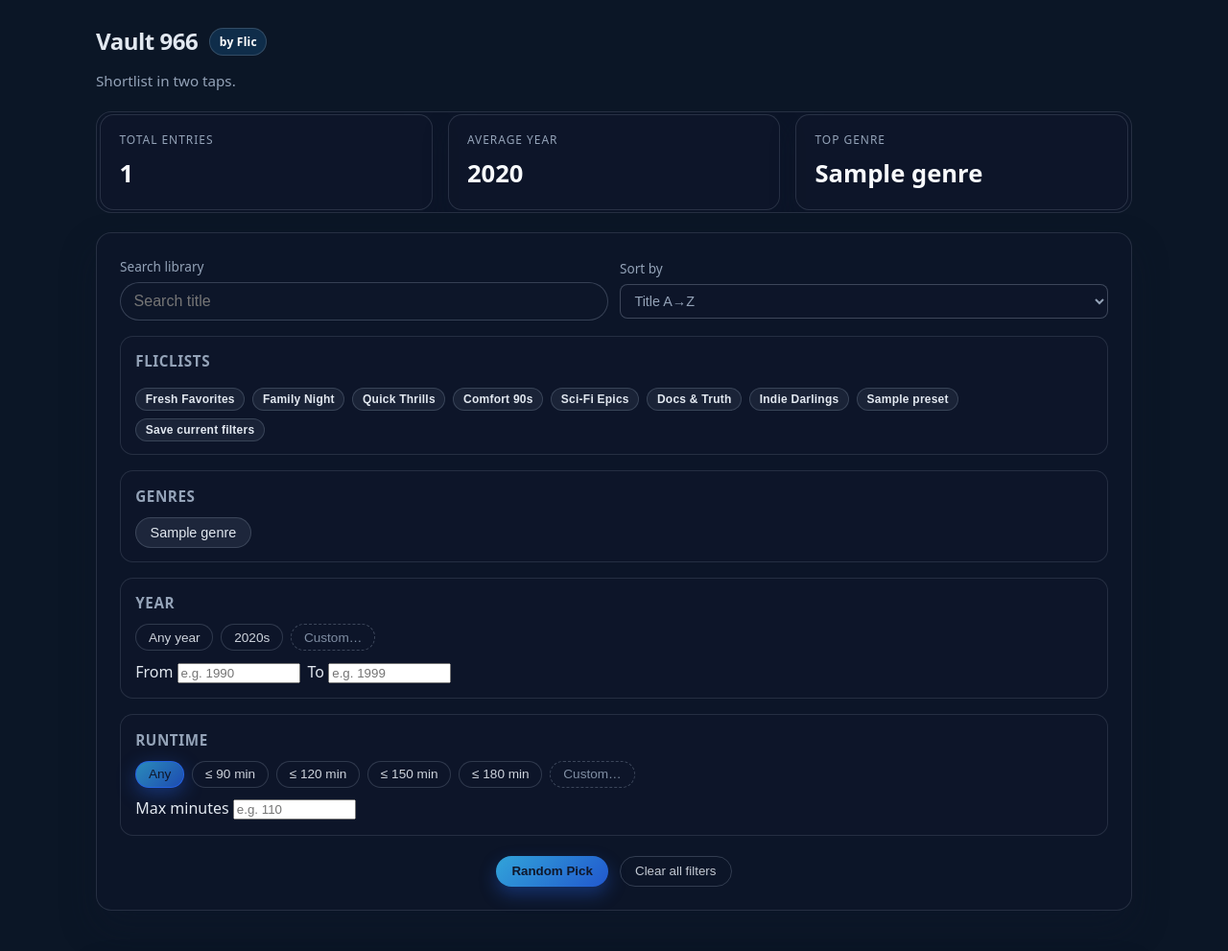
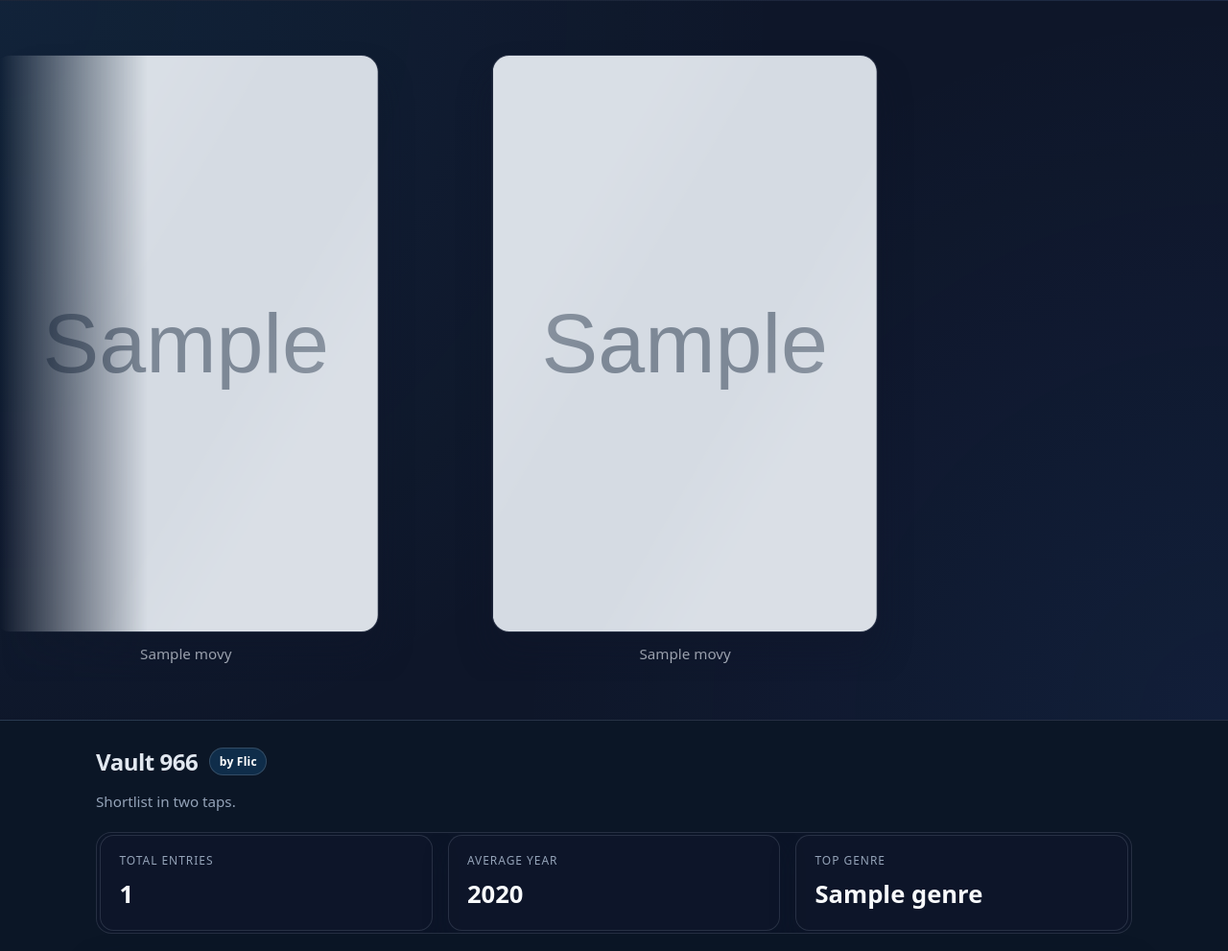
Before and after one commit to cmsjade5000/Vault966R2, a FastAPI app: page /ui/movies in a window 1280 px wide. Shown: the top 991 px of the page at 96% size. Run offline with FastAPI, Linux system fonts and the light colour scheme; tables that the repository leaves empty hold one stand-in row (values such as "Sample post"); grey boxes marked "Sample" are stand-in pictures.

Commit message:
Add poster carousel banner to movies page

```diff
--- a/api/routers/ui.py
+++ b/api/routers/ui.py
@@ -376,6 +376,14 @@ def movies_grid(
     featured_movies = movies[:featured_limit]
     table_movies = movies
 
+    carousel_limit = 20
+    poster_carousel_movies: List[Movie] = []
+    for movie in movies:
+        if getattr(movie, "poster_url", None):
+            poster_carousel_movies.append(movie)
+        if len(poster_carousel_movies) >= carousel_limit:
+            break
+
     genres_value = ", ".join(params.genres)
     runtime_max_value = params.runtime_max if params.runtime_max is not None else ""
     year_min_value = params.year_min if params.year_min is not None else ""
@@ -405,6 +413,7 @@ def movies_grid(
         "featured_movies": featured_movies,
         "table_movies": table_movies,
         "featured_limit": featured_limit,
+        "poster_carousel_movies": poster_carousel_movies,
     }
 
     response = TEMPLATES.TemplateResponse("movies_grid.html", context)
--- a/static/css/movies.css
+++ b/static/css/movies.css
@@ -1,3 +1,77 @@
+.poster-banner {
+  position: relative;
+  overflow: hidden;
+  padding: clamp(1rem, 4vw, 2.5rem) 0;
+  background: radial-gradient(circle at top left, rgba(56, 189, 248, 0.08), transparent 55%),
+    radial-gradient(circle at bottom right, rgba(59, 130, 246, 0.08), transparent 50%),
+    rgba(15, 23, 42, 0.85);
+  border-bottom: 1px solid rgba(148, 163, 184, 0.18);
+  border-top: 1px solid rgba(148, 163, 184, 0.1);
+  pointer-events: none;
+  user-select: none;
+}
+
+.poster-banner__viewport {
+  position: relative;
+  mask-image: linear-gradient(to right, transparent, black 12%, black 88%, transparent);
+}
+
+.poster-banner__track {
+  display: flex;
+  gap: clamp(1rem, 3vw, 2.5rem);
+  width: max-content;
+  animation: poster-banner-scroll 70s linear infinite;
+}
+
+.poster-banner__item {
+  display: grid;
+  gap: 0.65rem;
+  justify-items: center;
+  min-width: clamp(120px, 12vw, 180px);
+}
+
+.poster-banner__poster {
+  position: relative;
+  border-radius: 18px;
+  overflow: hidden;
+  aspect-ratio: 2 / 3;
+  box-shadow: 0 24px 35px rgba(15, 23, 42, 0.45);
+  border: 1px solid rgba(148, 163, 184, 0.18);
+  background: rgba(15, 23, 42, 0.6);
+}
+
+.poster-banner__image {
+  width: 100%;
+  height: 100%;
+  object-fit: cover;
+  display: block;
+}
+
+.poster-banner__shine {
+  position: absolute;
+  inset: 0;
+  background: linear-gradient(120deg, rgba(255, 255, 255, 0.1) 25%, transparent 40%, transparent 60%, rgba(255, 255, 255, 0.12) 75%);
+  mix-blend-mode: screen;
+  pointer-events: none;
+}
+
+.poster-banner__caption {
+  font-size: clamp(0.75rem, 1.4vw, 0.95rem);
+  color: rgba(226, 232, 240, 0.85);
+  text-align: center;
+  font-weight: 500;
+  max-width: 14ch;
+}
+
+@keyframes poster-banner-scroll {
+  from {
+    transform: translateX(0);
+  }
+  to {
+    transform: translateX(-50%);
+  }
+}
+
 .page-hero {
   padding: 1.5rem clamp(1rem, 4vw, 3rem);
   margin: 0 auto;
--- a/templates/movies_grid.html
+++ b/templates/movies_grid.html
@@ -4,6 +4,30 @@
 <link rel="stylesheet" href="{{ url_for('static', path='css/movies.css') }}" />
 {% endblock %}
 {% block content %}
+  {% if poster_carousel_movies %}
+  {% set carousel_sequence = poster_carousel_movies + poster_carousel_movies %}
+  <section class="poster-banner" aria-hidden="true">
+    <div class="poster-banner__viewport">
+      <div class="poster-banner__track">
+        {% for movie in carousel_sequence %}
+          <figure class="poster-banner__item">
+            <div class="poster-banner__poster">
+              <img
+                class="poster-banner__image"
+                src="{{ movie.poster_url }}"
+                alt=""
+                loading="lazy"
+                title="{{ movie.title }}"
+              />
+              <span class="poster-banner__shine" aria-hidden="true"></span>
+            </div>
+            <figcaption class="poster-banner__caption">{{ movie.title }}</figcaption>
+          </figure>
+        {% endfor %}
+      </div>
+    </div>
+  </section>
+  {% endif %}
   <section class="page-hero" id="filters">
     {% include "partials/movies/hero.html" %}
 
```
